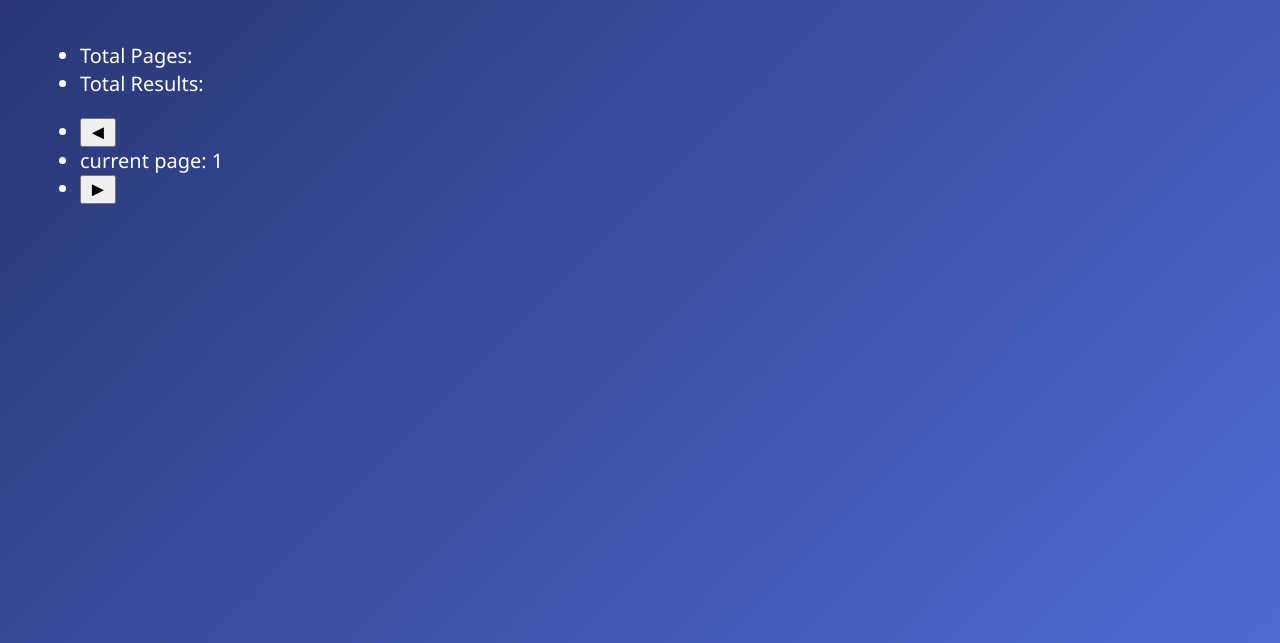
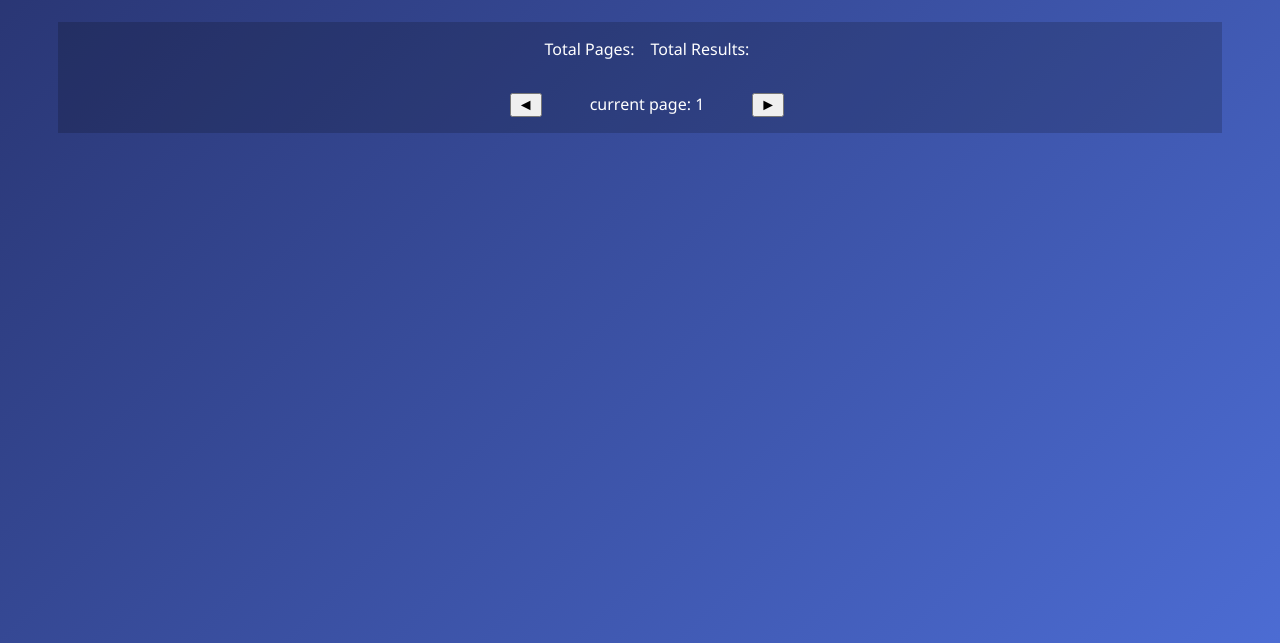
Before and after one commit to davecarter/Tutellus-pet-project, a React app: page /1/page/1 in a window 1280 px wide. Shown: the part 157-800 px from the top of the page. Built offline with nearby package versions, Linux system fonts and the light colour scheme.

Commit message:
add pagination styling

```diff
--- a/src/index.scss
+++ b/src/index.scss
@@ -9,3 +9,4 @@
 @import "./styles/components/movielistpage";
 @import "./styles/components/movielist";
 @import "./styles/components/moviecard";
+@import "./styles/components/pagination";
--- /dev/null
+++ b/src/styles/components/pagination.scss
@@ -0,0 +1,25 @@
+.tmdbPagination {
+  background-color: #0000002e;
+  display: flex;
+  flex-basis: 97%;
+  flex-direction: column;
+  font-size: 0.8em;
+  justify-content: center;
+  margin: 0 auto;
+
+  &-meta,
+  &-controls {
+    display: inline-flex;
+    justify-content: center;
+    list-style-type: none;
+    margin-right: 10px;
+
+    &Current {
+      margin: 0 48px 0 32px;
+    }
+
+    &Item {
+      margin-right: 16px;
+    }
+  }
+}
```
